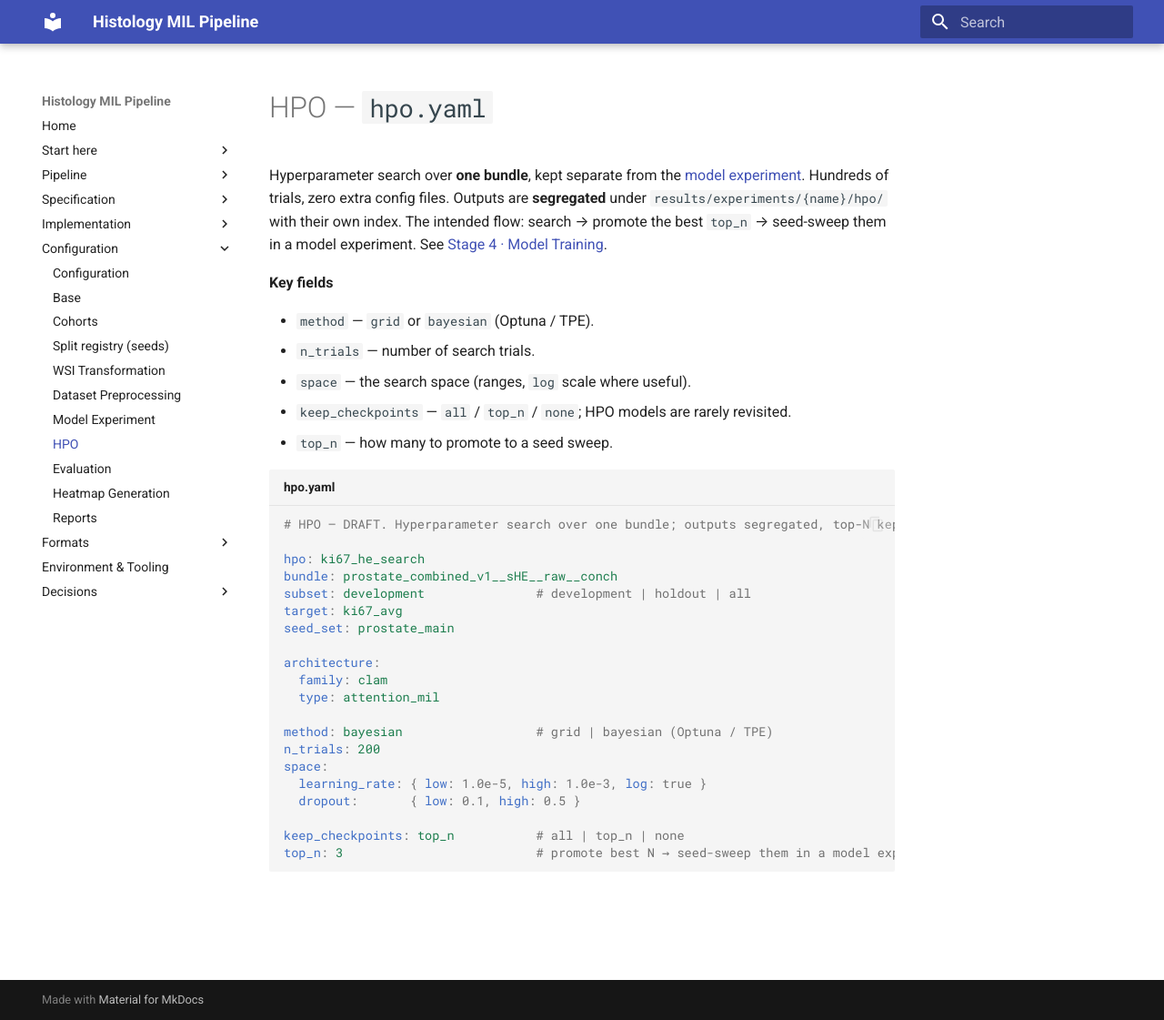
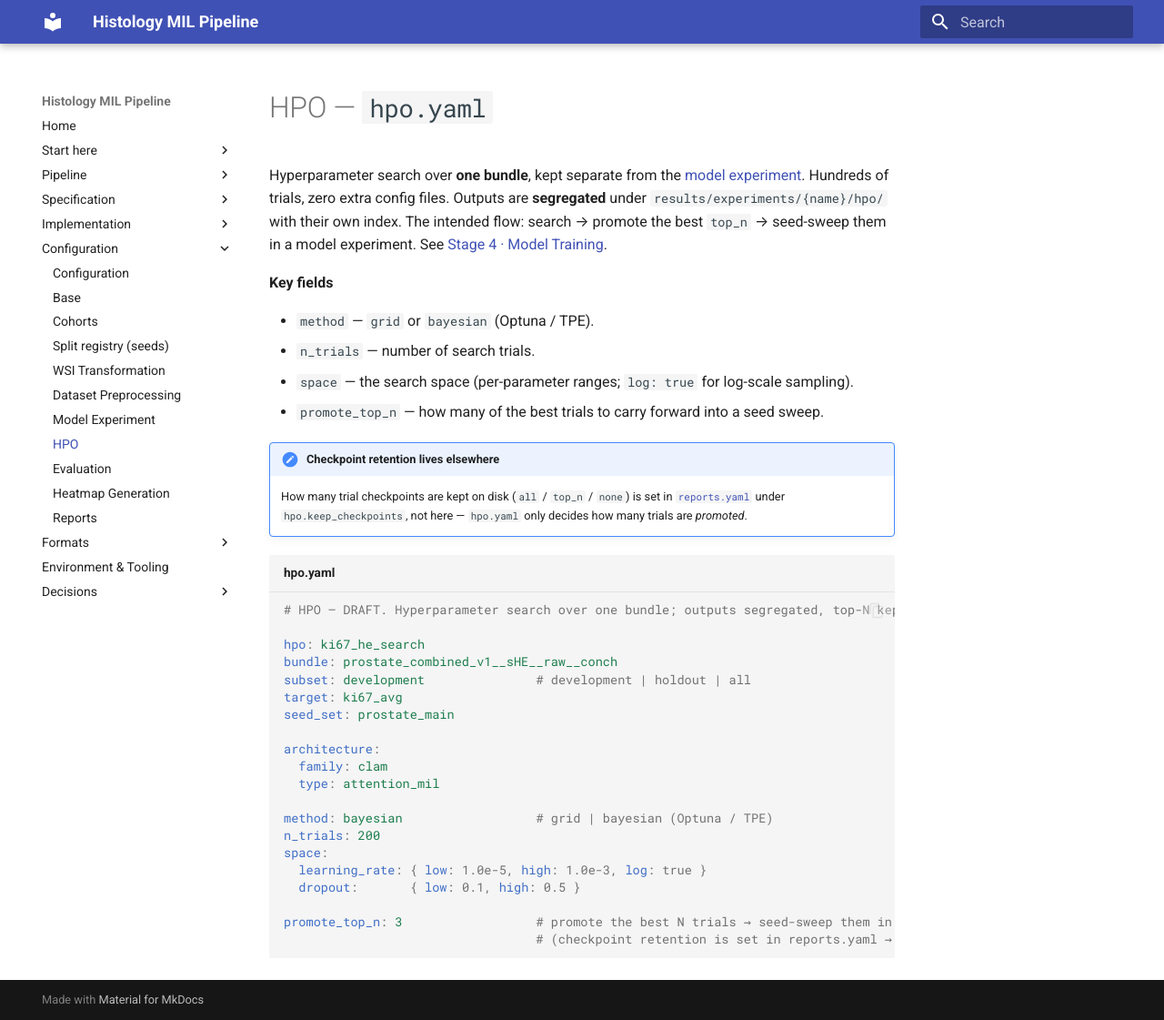
Before and after one commit to TheodorLindberg/SPRINTER_CLAM_DESIGN, an MkDocs documentation site: the page built from docs/configs/hpo.md, in a window 1280 px wide and 1121 px high. Shown: the whole window at 91% size. Built offline with MkDocs 1.6.1 and Material for MkDocs 9.7.7, drawn with Linux system fonts in a browser that asks for light colours.

Commit message:
Configs: fix coherence issues across stage configs
- wsi_transformation: input_manifest .csv -> .yaml (input scan
  manifest is YAML/JSON, not tabular)
- preprocessing: embedding model example_embedder_v1 -> conch, so it
  matches the bundle_ids used in model_experiment/evaluation/hpo and
  the impl model registry
- hpo: split the conflated keep_checkpoints/top_n into promote_top_n
  (promotion count); checkpoint retention stays in reports.yaml.
  Update hpo.md to match
- cohorts: key dataset -> dataset_id, consistent with the rest
- data-model: adopt the short bundle_id form actually used in configs
  (cohort__stain__variant__embedding); patch config fixed per
  preprocessing run, not encoded in the id

All config YAML parses; mkdocs build --strict clean.

Co-Authored-By: Claude Opus 4.8 <noreply@anthropic.com>

````diff
--- a/docs/configs/hpo.md
+++ b/docs/configs/hpo.md
@@ -6,9 +6,11 @@ Hyperparameter search over **one bundle**, kept separate from the [model experim
 
 - `method` — `grid` or `bayesian` (Optuna / TPE).
 - `n_trials` — number of search trials.
-- `space` — the search space (ranges, `log` scale where useful).
-- `keep_checkpoints` — `all` / `top_n` / `none`; HPO models are rarely revisited.
-- `top_n` — how many to promote to a seed sweep.
+- `space` — the search space (per-parameter ranges; `log: true` for log-scale sampling).
+- `promote_top_n` — how many of the best trials to carry forward into a seed sweep.
+
+!!! note "Checkpoint retention lives elsewhere"
+    How many trial checkpoints are kept on disk (`all` / `top_n` / `none`) is set in [`reports.yaml`](reports.md) under `hpo.keep_checkpoints`, not here — `hpo.yaml` only decides how many trials are *promoted*.
 
 ```yaml title="hpo.yaml"
 --8<-- "hpo.yaml"
--- a/docs/configs/hpo.yaml
+++ b/docs/configs/hpo.yaml
@@ -16,5 +16,5 @@ space:
   learning_rate: { low: 1.0e-5, high: 1.0e-3, log: true }
   dropout:       { low: 0.1, high: 0.5 }
 
-keep_checkpoints: top_n           # all | top_n | none
-top_n: 3                          # promote best N → seed-sweep them in a model experiment
+promote_top_n: 3                  # promote the best N trials → seed-sweep them in a model experiment
+                                  # (checkpoint retention is set in reports.yaml → hpo.keep_checkpoints)
--- a/docs/configs/preprocessing.yaml
+++ b/docs/configs/preprocessing.yaml
@@ -16,7 +16,7 @@ patching:
   overlap: 0.0                    # stride derived from this
 
 embedding:
-  model: example_embedder_v1
+  model: conch                    # embedding model id (see impl registry of supported models)
   cache: content_addressed        # key: coords + size + resolution + model + variant + aug
   augmentation:                   # image-space; runs the foundation model, cached separately
     enabled: true
@@ -30,7 +30,7 @@ embedding:
 bundle:                           # a bundle is a PREPARED COHORT (one per stain/embedding/variant)
   cohort: prostate_combined_v1
   stains: [HE]                        # one stain per bundle for now (multi-stain = future)
-  embedding_model: example_embedder_v1
+  embedding_model: conch          # must match embedding.model above; appears in bundle_id
   source_variant: raw             # raw for training/metrics
   include_labels: true            # false for label-free evaluation bundles
   embeddings: symlink             # symlink | copy
--- a/docs/configs/wsi_transformation.yaml
+++ b/docs/configs/wsi_transformation.yaml
@@ -1,7 +1,7 @@
 # Stage 2 · WSI Transformation — DRAFT. Registration + tissue outline detection.
 
 dataset_id: sahlgrenska_2018
-input_manifest: data/normalized/sahlgrenska_2018/manifest.csv
+input_manifest: data/normalized/sahlgrenska_2018/manifest.yaml   # input scan manifest (YAML/JSON)
 
 variants: [raw, rigid, elastic]   # source variants to produce
 
````
Also changed, not shown: docs/configs/cohorts.yaml (+4 -4 lines), docs/design/02-data-model.md (+1 -1 lines).
